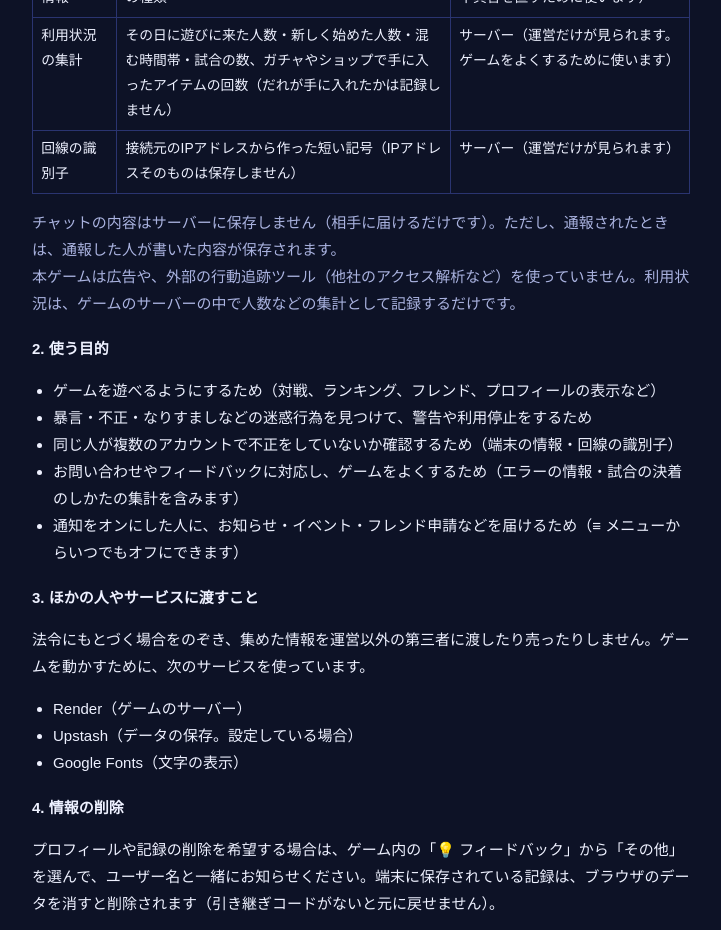
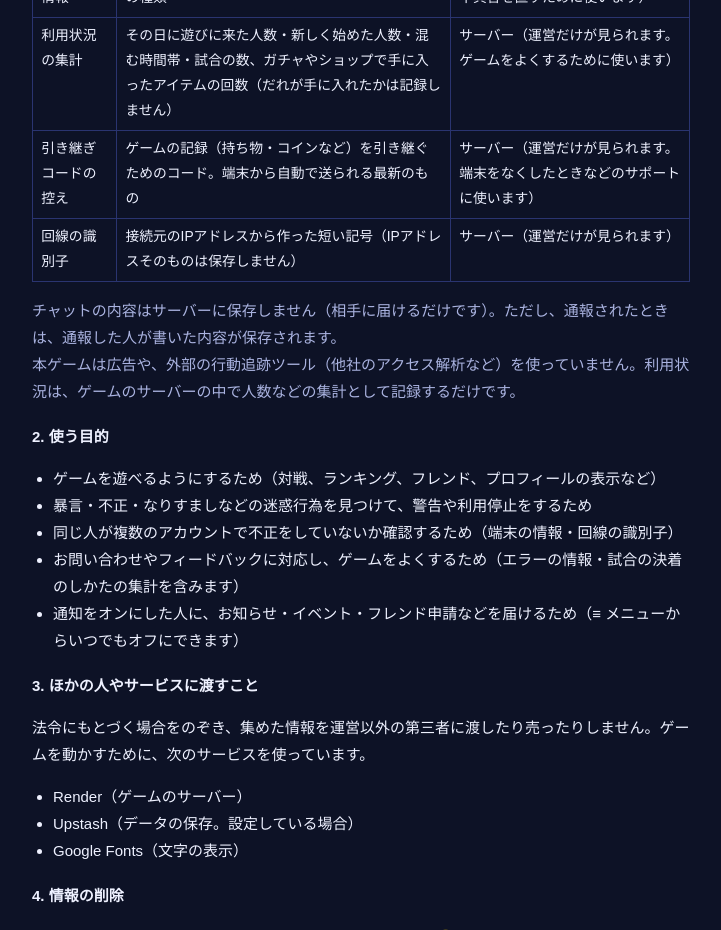
Before and after one commit to bananajrk-debug/What-is-the-goal-, a website: page public/privacy.html in a window 1280 px wide. Shown: the part 920-1850 px from the top of the page, without its empty margins (279-1000 px from the left). Drawn offline with Linux system fonts and the light colour scheme.

Commit message:
Update privacy.html

```diff
--- a/public/privacy.html
+++ b/public/privacy.html
@@ -41,6 +41,7 @@ nav a{color:#9fd0ff;margin-right:1em}
 <tr><td>通知の登録情報</td><td>通知をオンにした人だけ：通知を届けるための宛先（ブラウザが作るもの）と、受け取る通知の種類</td><td>サーバー（通知を送るためだけに使います）</td></tr>
 <tr><td>エラーの情報</td><td>ゲームの画面で起きたエラーの内容・場所・端末の種類</td><td>サーバー（運営だけが見られます。不具合を直すために使います）</td></tr>
 <tr><td>利用状況の集計</td><td>その日に遊びに来た人数・新しく始めた人数・混む時間帯・試合の数、ガチャやショップで手に入ったアイテムの回数（だれが手に入れたかは記録しません）</td><td>サーバー（運営だけが見られます。ゲームをよくするために使います）</td></tr>
+<tr><td>引き継ぎコードの控え</td><td>ゲームの記録（持ち物・コインなど）を引き継ぐためのコード。端末から自動で送られる最新のもの</td><td>サーバー（運営だけが見られます。端末をなくしたときなどのサポートに使います）</td></tr>
 <tr><td>回線の識別子</td><td>接続元のIPアドレスから作った短い記号（IPアドレスそのものは保存しません）</td><td>サーバー（運営だけが見られます）</td></tr>
 </table>
 <p class="mut">チャットの内容はサーバーに保存しません（相手に届けるだけです）。ただし、通報されたときは、通報した人が書いた内容が保存されます。<br>本ゲームは広告や、外部の行動追跡ツール（他社のアクセス解析など）を使っていません。利用状況は、ゲームのサーバーの中で人数などの集計として記録するだけです。</p>
```
